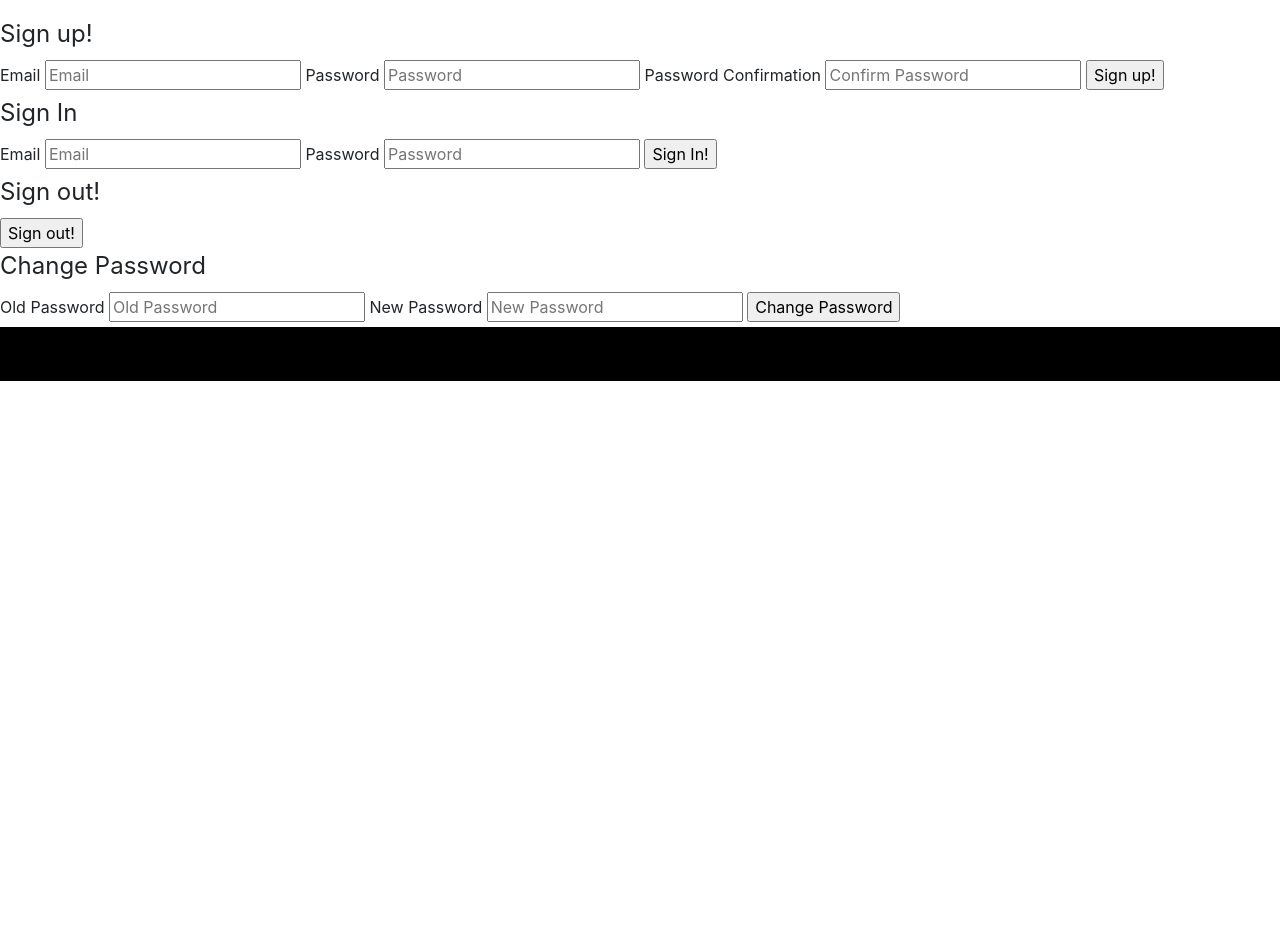
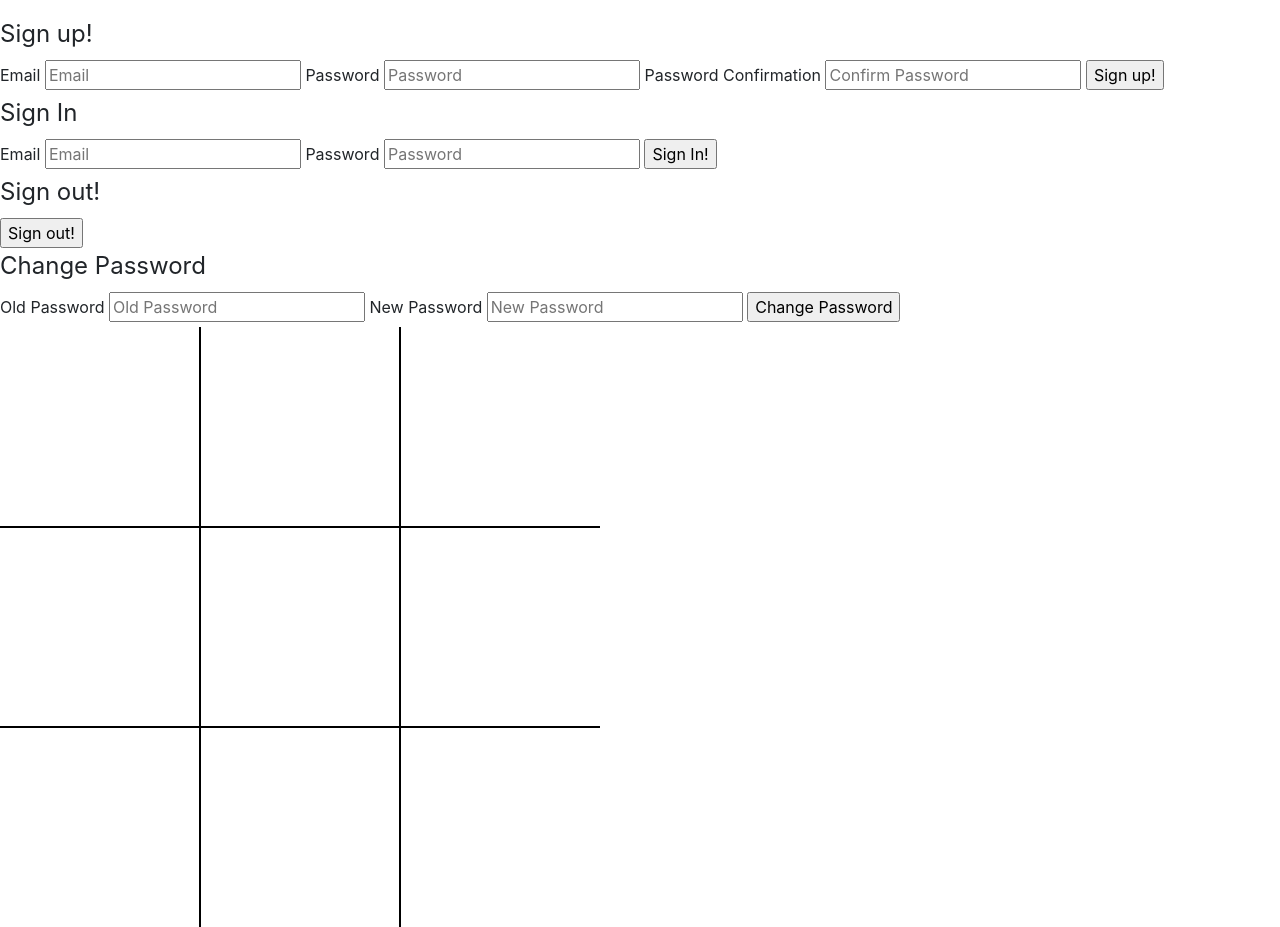
Before and after one commit to ehdavison/tic-tac-toe-client, a website built with webpack: page index.html in a window 1280 px wide. Before the commit the page ends 800 px from the top, so only its background shows below. Built offline with nearby package versions, Linux system fonts and the light colour scheme.

Commit message:
added game board
that's it

```diff
--- a/assets/styles/index.scss
+++ b/assets/styles/index.scss
@@ -1,5 +1,72 @@
 @import '~bootstrap/scss/bootstrap';
 
+.game-board {
+    display: grid;
+    grid-template-rows: 200px 200px 200px;
+    grid-template-columns: 200px 200px 200px;
+    // grid-gap: whatever;
+}
+
+
 .square {
-    border: 3px solid black;
+    border: 1px solid black;
+    height: 200px;
+    width: 200px;
 }
+
+#zero {
+    grid-row: 1 / span 1;
+    grid-column: 1 / span 1;
+    border-top: transparent;
+    border-left: transparent;
+}
+
+#one {
+    grid-row: 1 / span 1;
+    grid-column: 2 / span 1;
+    border-top: transparent;
+}
+
+#two {
+    grid-row: 1 / span 1;
+    grid-column: 3 / span 1;
+    border-top: transparent;
+    border-right: transparent;
+}
+
+#three {
+    grid-row: 2 / span 1;
+    grid-column: 1 / 1;
+    border-left: transparent;
+}
+
+#four {
+    grid-row: 2 / span 1;
+    grid-column: 2 / span 1;
+}
+
+#five {
+    grid-row: 2 / span 1;
+    grid-column: 3 / span 1;
+    border-right: transparent;
+}
+
+#six {
+    grid-row: 3 / span 1;
+    grid-column: 1 / span 1;
+    border-bottom: transparent;
+    border-left: transparent;
+}
+
+#seven {
+    grid-row: 3 / span 1;
+    grid-column: 2 / span 1;
+    border-bottom: transparent;
+}
+
+#eight {
+    grid-row: 3 / span 1;
+    grid-column: 3 / span 1;
+    border-right: transparent;
+    border-bottom: transparent;
+}
--- a/index.html
+++ b/index.html
@@ -67,15 +67,15 @@
         </form>
       </section>
       <main class="game-board">
-        <div class="square 0"></div>
-        <div class="square 1"></div>
-        <div class="square 2"></div>
-        <div class="square 3"></div>
-        <div class="square 4"></div>
-        <div class="square 5"></div>
-        <div class="square 6"></div>
-        <div class="square 7"></div>
-        <div class="square 8"></div>
+        <div class="square" id="zero"></div>
+        <div class="square" id="one"></div>
+        <div class="square" id="two"></div>
+        <div class="square" id="three"></div>
+        <div class="square" id="four"></div>
+        <div class="square" id="five"></div>
+        <div class="square" id="six"></div>
+        <div class="square" id="seven"></div>
+        <div class="square" id="eight"></div>
       </main>
     </body>
 </html>
```
